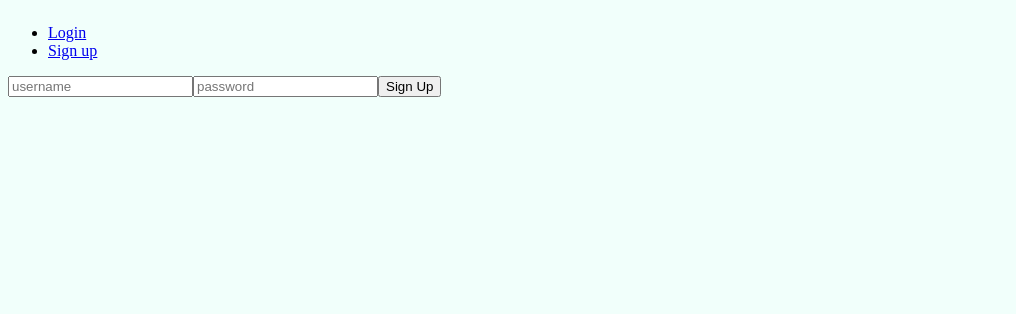
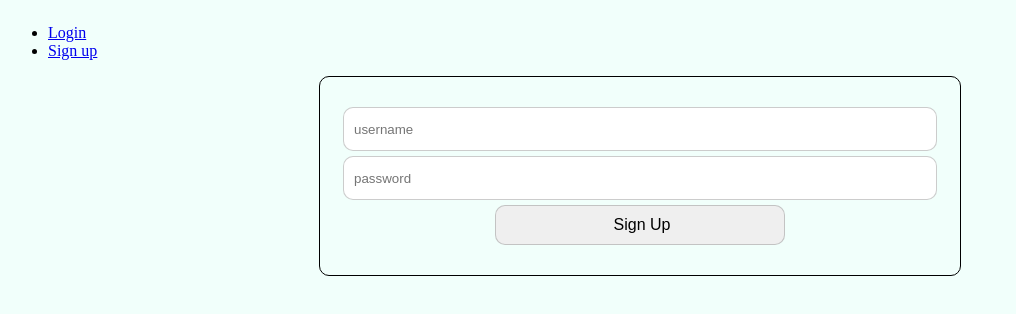
Before and after one commit to Stab-Rabbits-Iteration/Iteration-Project-NYOI8, a React app: page /signup in a window 1280 px wide. Shown: the top 314 px of the page, without its empty margins (0-1016 px from the left). Built offline with nearby package versions, Linux system fonts and the light colour scheme; a web font is replaced by a local one.

Commit message:
added styling to Signup.jsx component

```diff
--- a/client/containers/components/Signup.jsx
+++ b/client/containers/components/Signup.jsx
@@ -1,4 +1,5 @@
 import React, { useState } from 'react';
+import '../../scss/signup.scss';
 
 const Signup = () => {
   // keep track of what the user types as its username and password in the form
@@ -43,7 +44,7 @@ const Signup = () => {
           placeholder="password"
           value={password}
         />
-        <input type="submit" value="Sign Up" />
+        <input id="signup-btn" type="submit" value="Sign Up" />
       </form>
     </div>
   );
--- /dev/null
+++ b/client/scss/signup.scss
@@ -0,0 +1,38 @@
+.signUp-box {
+  border: solid 1px black;
+  border-radius: 10px;
+  padding: 20px;
+  width: 50vw;
+  height: max-content;
+  display: flex;
+  min-width: 500px;
+  max-width: 600px;
+  margin: auto;
+}
+
+#signupForm {
+  display: flex;
+  padding: 10px;
+
+  flex-direction: column;
+  align-items: center;
+  width: 100%;
+  height: 100%;
+  gap: 5px;
+}
+
+input {
+  height: 40px;
+  border: 1px solid rgba(128, 128, 128, 0.399);
+  border-radius: 10px;
+  width: 100%;
+  padding-left: 10px;
+}
+
+#signup-btn {
+  width: 50%;
+  font-size: 16px;
+}
+#signup-btn:hover {
+  background-color: lightgray;
+}
```
